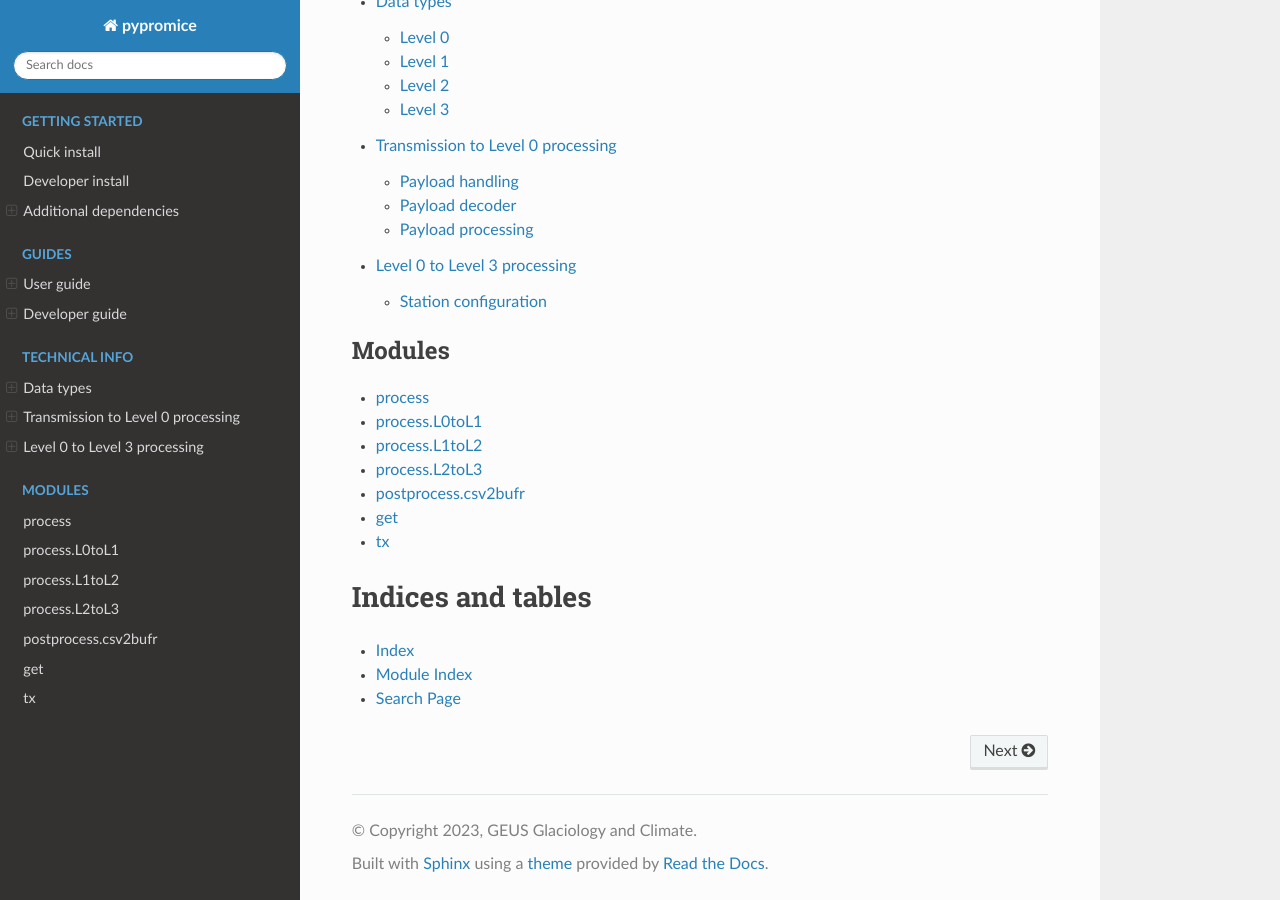
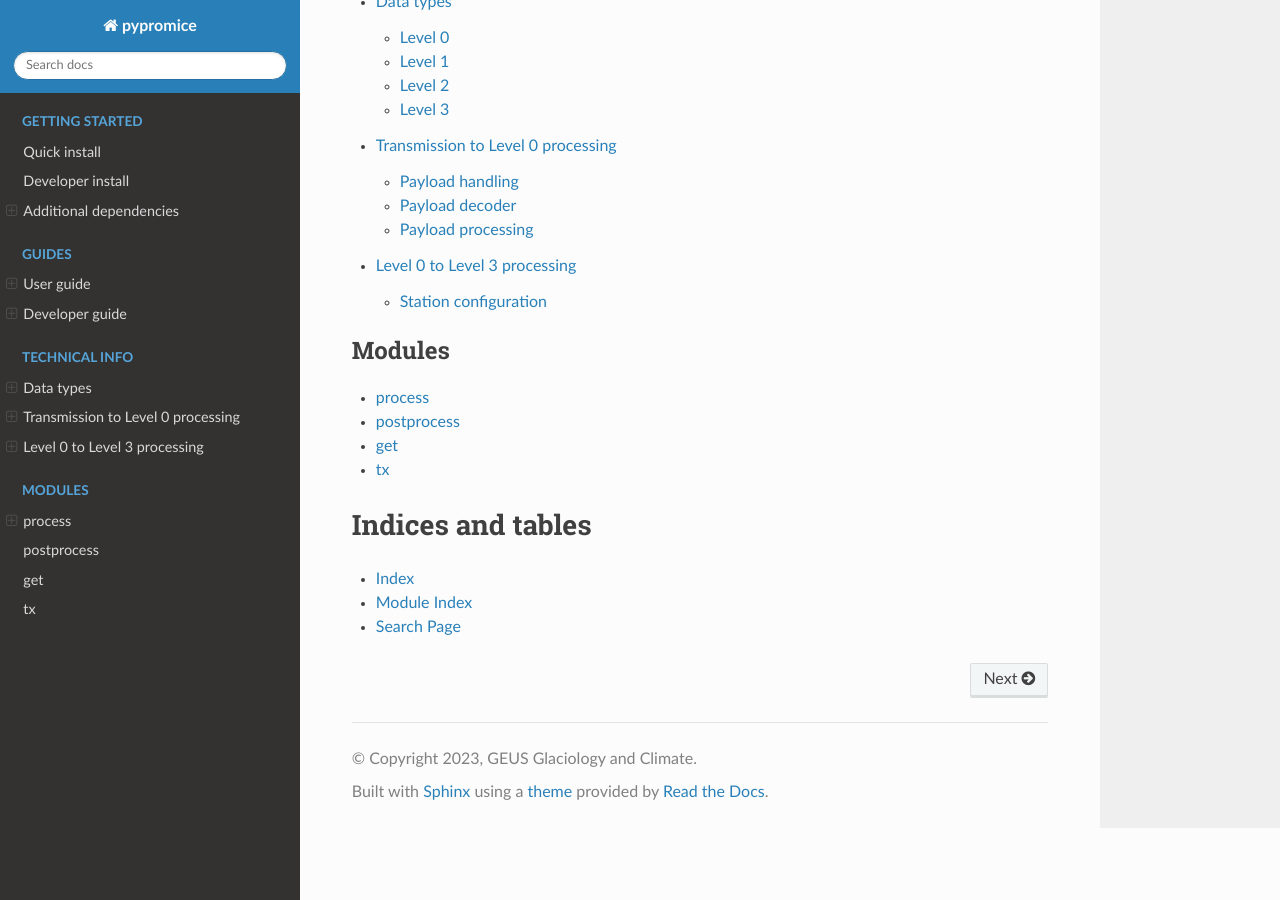
Before and after one commit to GEUS-Glaciology-and-Climate/pypromice, a Sphinx documentation site: the page built from docs/index.rst, in a window 1280 px wide and 900 px high, scrolled down 1130 px. Built offline with Sphinx 7.4.7 and the Read the Docs theme 2.0.0, drawn with Linux system fonts in a browser that asks for light colours.

```diff
--- a/docs/conf.py
+++ b/docs/conf.py
@@ -42,7 +42,7 @@ napoleon_google_docstring = False
 napoleon_numpy_docstring = True
 napoleon_use_ivar = True
 
-autodoc_mock_imports = ['pypromice']
+autodoc_mock_imports = ['pypromice', 'eccodes']
 
 # Add any paths that contain templates here, relative to this directory.
 templates_path = ['_templates']
--- a/docs/modules.rst
+++ b/docs/modules.rst
@@ -7,7 +7,7 @@ process
    :show-inheritance:
 
 process.L0toL1
-==============
+--------------
 
 .. automodule:: process.L0toL1
    :members:
@@ -15,7 +15,7 @@ process.L0toL1
    :show-inheritance:
 
 process.L1toL2
-==============
+--------------
 
 .. automodule:: process.L1toL2
    :members:
@@ -23,15 +23,15 @@ process.L1toL2
    :show-inheritance:
 
 process.L2toL3
-==============
+--------------
 
 .. automodule:: process.L2toL3
    :members:
    :undoc-members:
    :show-inheritance:
 
-postprocess.csv2bufr
-====================
+postprocess
+===========
 
 .. automodule:: postprocess.csv2bufr
    :members:
```
